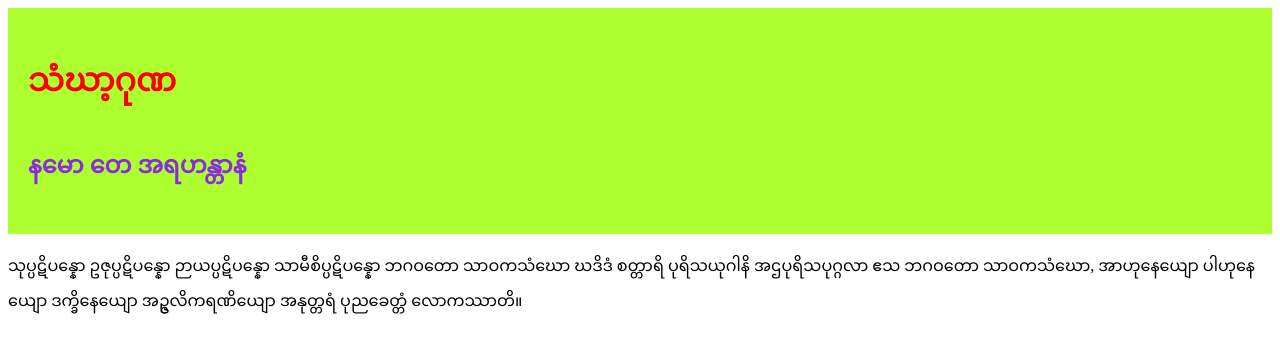
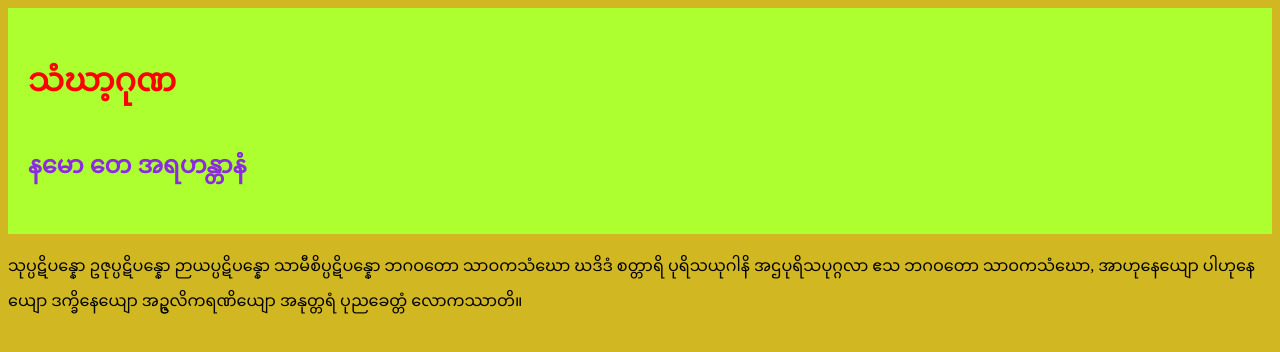
Before and after one commit to Vicak66/Sanga, a plain HTML site: page index.html in a window 1280 px wide. Drawn offline with Linux system fonts and the light colour scheme.

Commit message:
second job

```diff
--- a/assets/css/style.css
+++ b/assets/css/style.css
@@ -1,3 +1,7 @@
+body{
+    background-color: rgb(209, 183, 33);
+}
+
 header{
     background-color: greenyellow;
     padding: 20px;
--- a/index.html
+++ b/index.html
@@ -5,13 +5,15 @@
     <meta name="viewport" content="width=device-width, initial-scale=1.0">
     <title>Sangha</title>
     <link rel="stylesheet" href="./assets/css/style.css">
+
 </head>
-<header>
+<body>
+    <header>
     <h1>သံဃာ့ဂုဏ</h1>
     <h2>နမော တေ အရဟန္တာနံ</h2>
     </header>
     <p>သုပ္ပဋိပန္နော ဥဇုပ္ပဋိပန္နော ဉာယပ္ပဋိပန္နော သာမီစိပ္ပဋိပန္နော ဘဂဝတော သာဝကသံဃော ဃဒိဒံ စတ္တာရိ ပုရိသယုဂါနိ အဌပုရိသပုဂ္ဂလာ ဧသ ဘဂဝတော သာဝကသံဃော, အာဟုနေယျော ပါဟုနေယျော ဒက္ခိနေယျော အဥ္ဇလိကရဏိယျော အနုတ္တရံ ပုညခေတ္တံ လောကဿာတိ။</p>
-<body>
+
 
 </body>
 </html>
```
